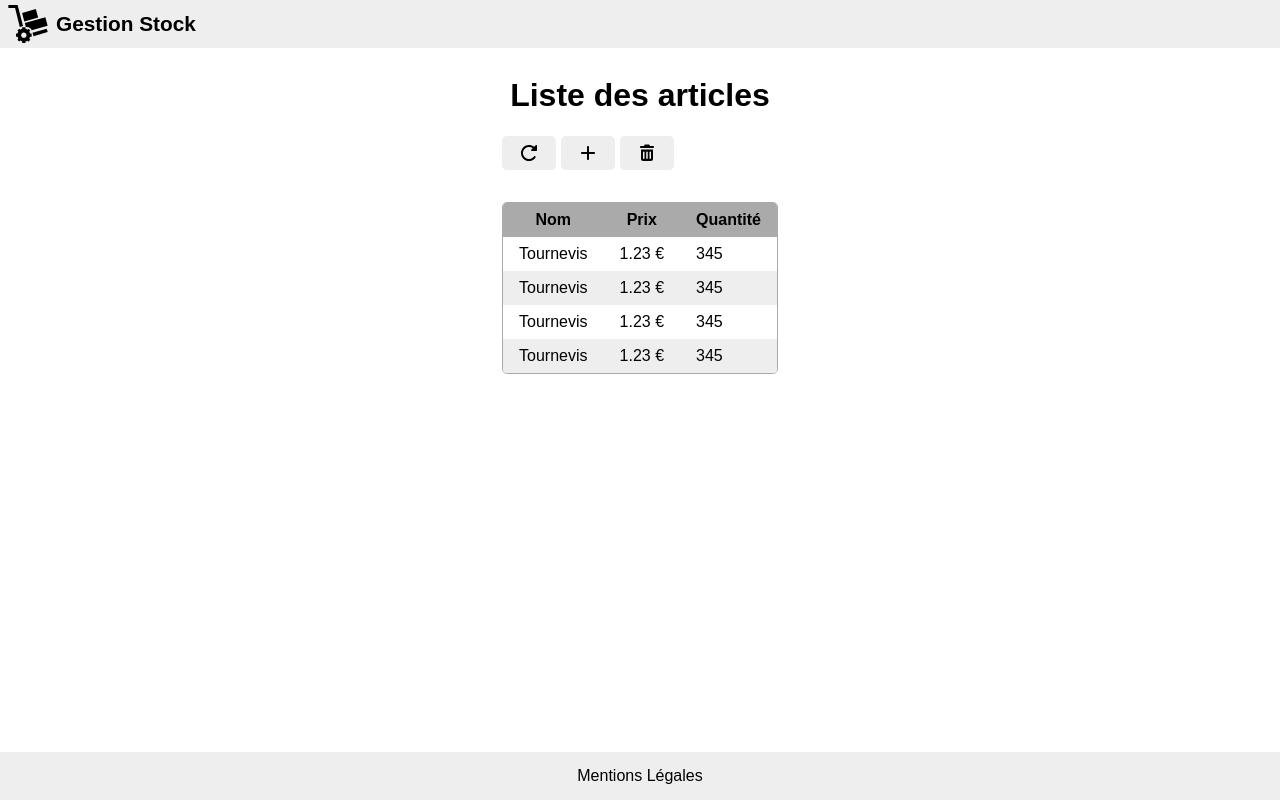
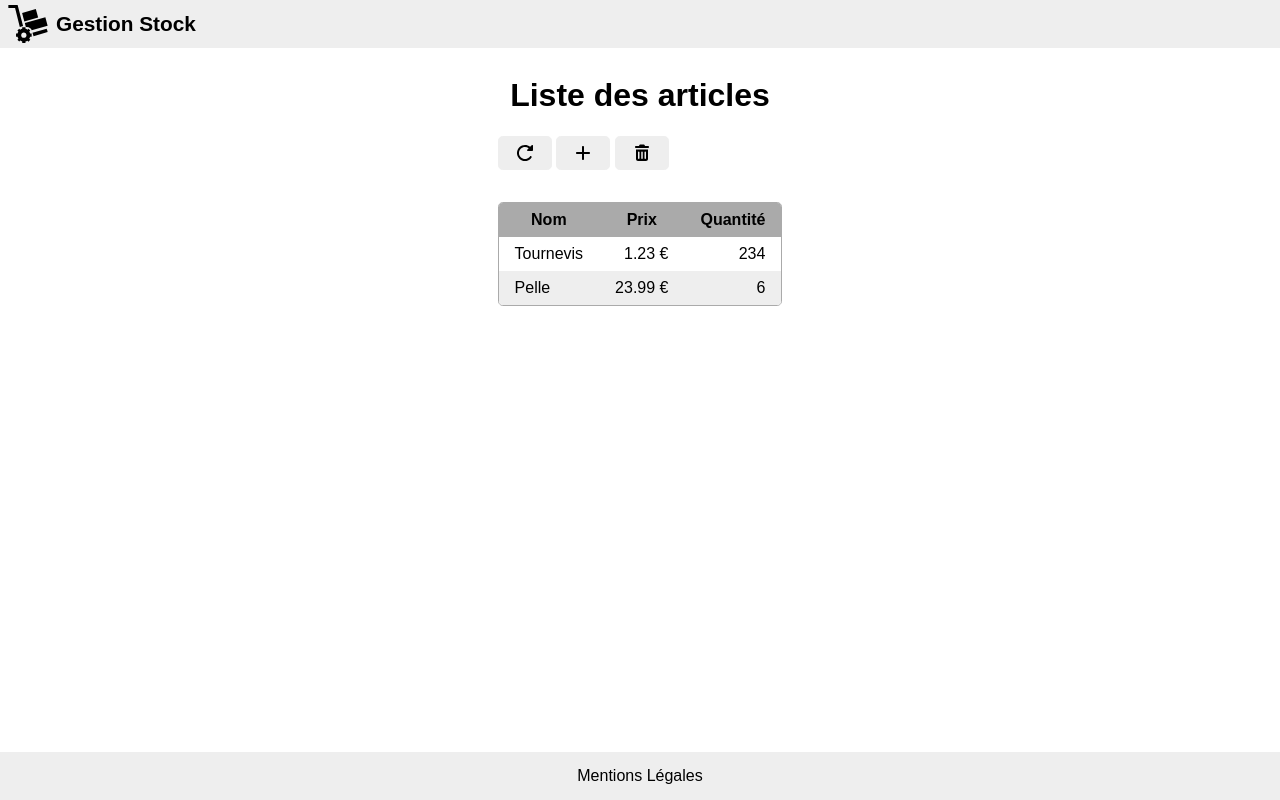
Before and after one commit to jlg-formation/ajb-mai-2026, a React (Vite) app in the folder front/: page /stock in a window 1280 px wide. Built offline with nearby package versions, Linux system fonts and the light colour scheme.

Commit message:
feat: update stock route to use dynamic article data and enhance table styling

```diff
--- a/front/src/css/table.css
+++ b/front/src/css/table.css
@@ -27,5 +27,9 @@ table {
     tr.selected {
       background-color: #ccc;
     }
+
+    .number {
+      text-align: right;
+    }
   }
 }
--- a/front/src/routes/stock/index.tsx
+++ b/front/src/routes/stock/index.tsx
@@ -9,6 +9,11 @@ import { createFileRoute, Link } from "@tanstack/react-router";
 export const Route = createFileRoute("/stock/")({
   component: RouteComponent,
 });
+
+const articles = [
+  { id: "a1", name: "Tournevis", price: 1.23, qty: 234 },
+  { id: "a2", name: "Pelle", price: 23.99, qty: 6 },
+];
 
 function RouteComponent() {
   return (
@@ -37,26 +42,13 @@ function RouteComponent() {
               </tr>
             </thead>
             <tbody>
-              <tr>
-                <td className="name">Tournevis</td>
-                <td className="price">1.23 €</td>
-                <td className="qty">345</td>
-              </tr>
-              <tr>
-                <td className="name">Tournevis</td>
-                <td className="price">1.23 €</td>
-                <td className="qty">345</td>
-              </tr>
-              <tr>
-                <td className="name">Tournevis</td>
-                <td className="price">1.23 €</td>
-                <td className="qty">345</td>
-              </tr>
-              <tr>
-                <td className="name">Tournevis</td>
-                <td className="price">1.23 €</td>
-                <td className="qty">345</td>
-              </tr>
+              {articles.map((a) => (
+                <tr key={a.id}>
+                  <td className="name">{a.name}</td>
+                  <td className="price number">{a.price} €</td>
+                  <td className="qty number">{a.qty}</td>
+                </tr>
+              ))}
             </tbody>
           </table>
         </div>
```
